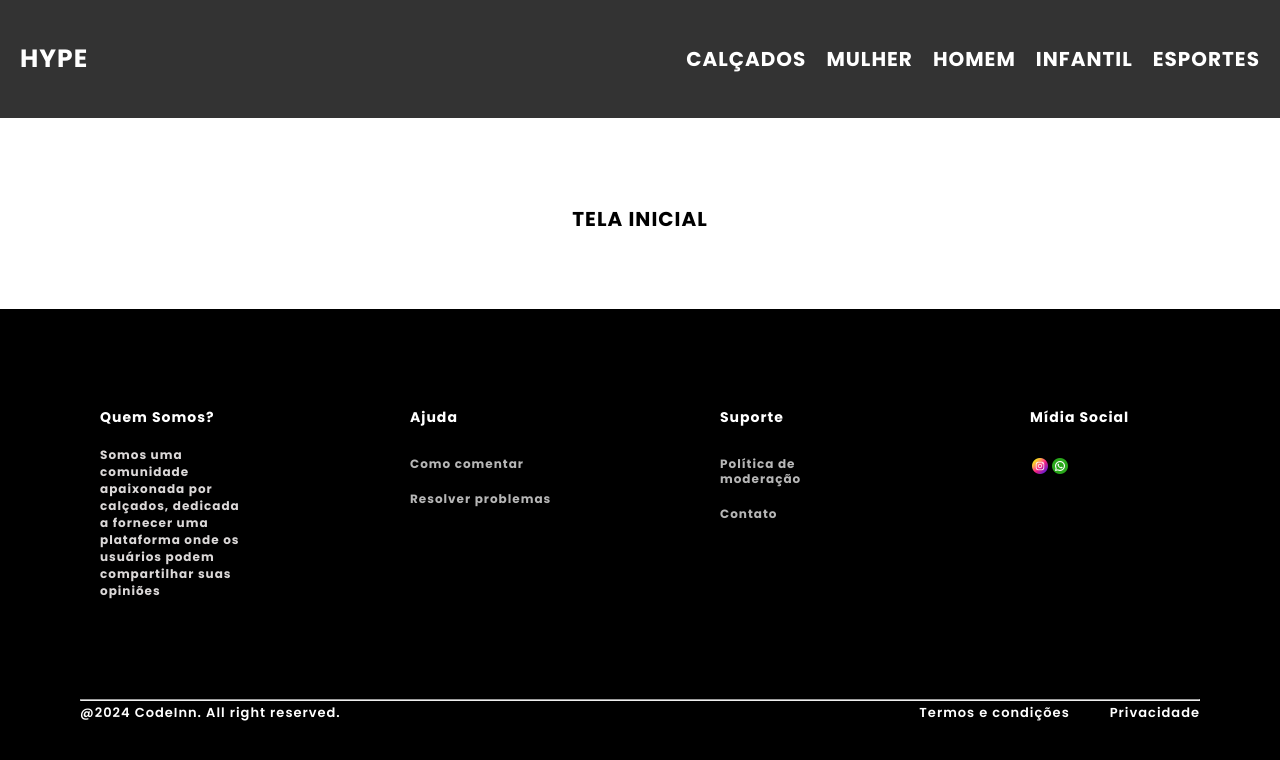
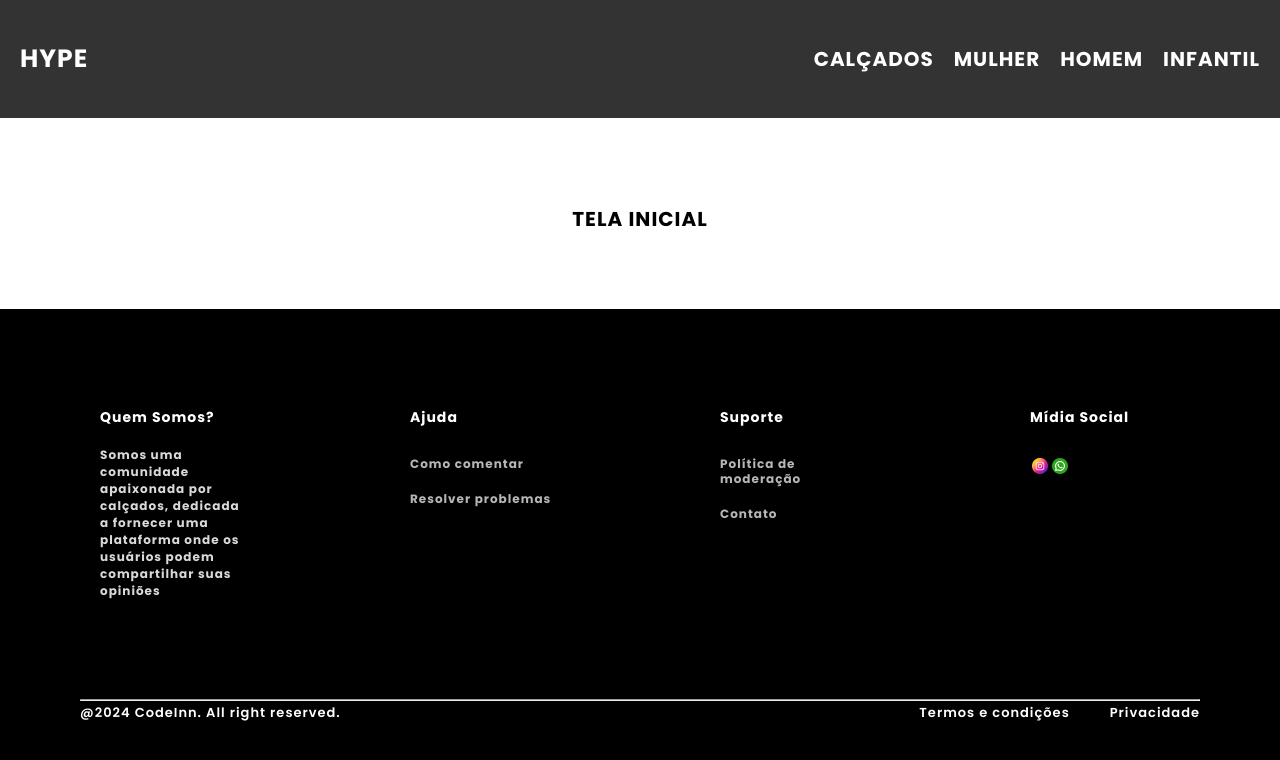
Before and after one commit to CarlosGbr11/siteg, a React (Vite) app in the folder frontend/: page / in a window 1280 px wide. Shown: the top 760 px of the page. Built offline with nearby package versions, Linux system fonts and the light colour scheme.

Commit message:
Update Header.jsx

```diff
--- a/frontend/src/pages/Header.jsx
+++ b/frontend/src/pages/Header.jsx
@@ -12,7 +12,6 @@ const Header = () => {
                 <Link to='/mulher'><span>MULHER</span></Link>
                 <Link to='/homem'><span>HOMEM</span></Link>
                 <Link to='/infantil'><span>INFANTIL</span></Link>
-                <Link to='/esportes'><span>ESPORTES</span></Link>
             </div>
         </div>
     )
```
